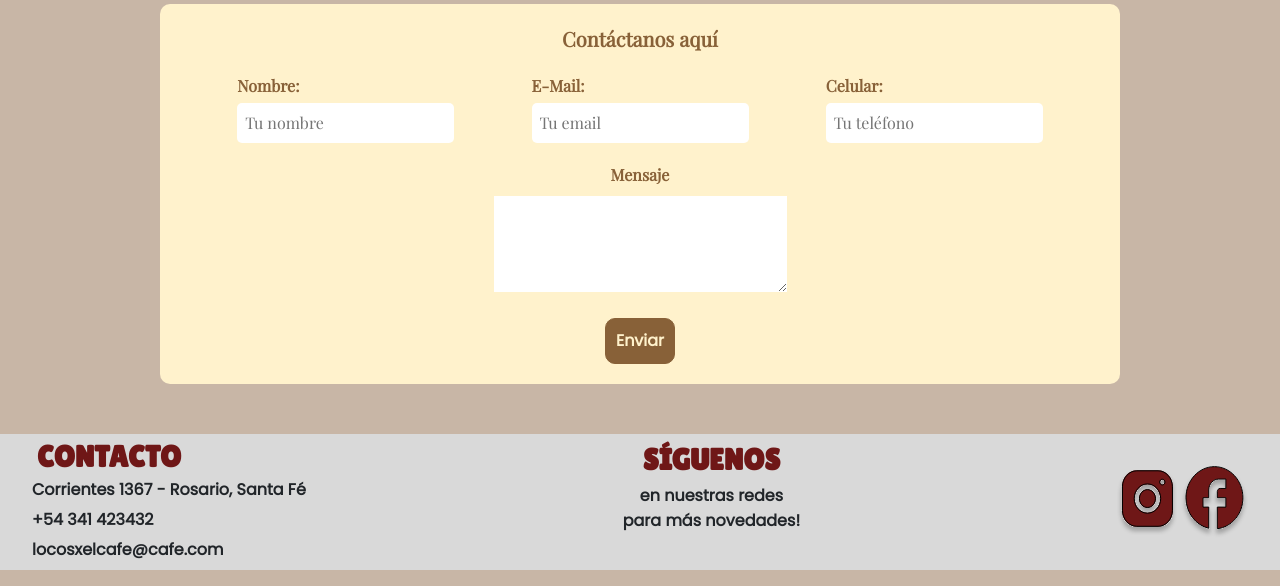
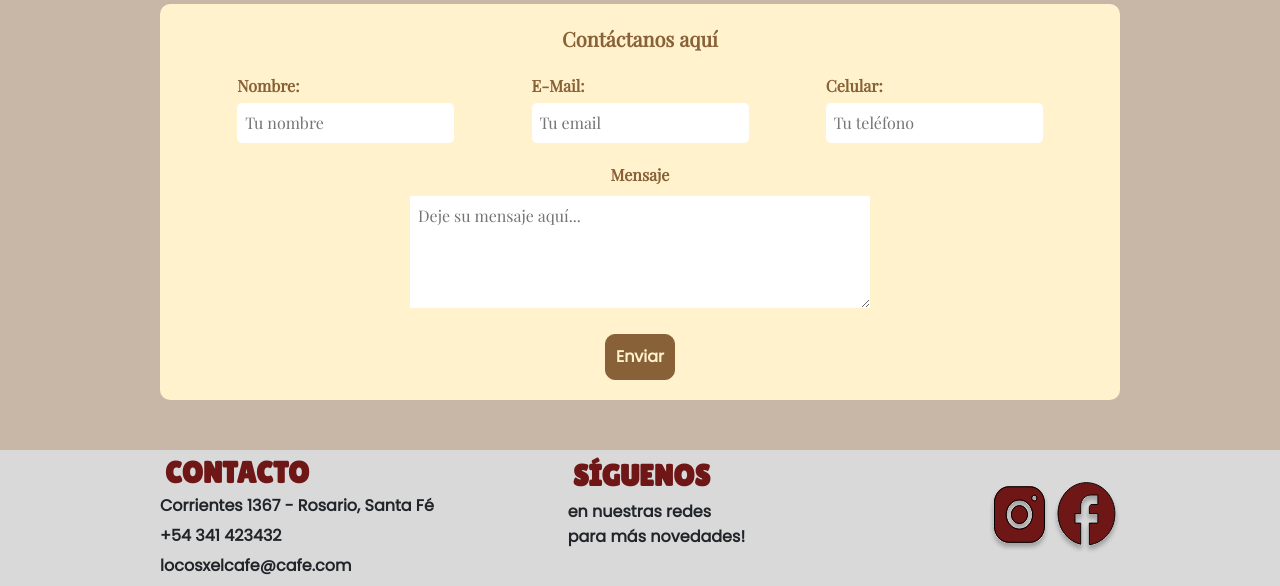
Before and after one commit to Lidbetan/coffeStore-comision39385, a website: page pages/contacto.html in a window 1280 px wide. Shown: the part 701-1287 px from the top of the page. Drawn offline with nearby package versions, Linux system fonts and the light colour scheme.

Commit message:
Modifiqué el padding del footer y el width del textarea en resoluciones >1024px

```diff
--- a/pages/contacto.html
+++ b/pages/contacto.html
@@ -99,7 +99,7 @@
 
                                 <div class="input mensaje">
                                     <label for="message">Mensaje</label><br>
-                                    <textarea id="message" name="message" rows="4" cols="30"></textarea>
+                                    <textarea id="message" name="message" rows="4" cols="30" placeholder="Deje su mensaje aquí..."></textarea>
                                 </div>
 
                             </div>
--- a/scss/layout/pages/_contacto.scss
+++ b/scss/layout/pages/_contacto.scss
@@ -63,6 +63,7 @@ main.contacto{
                                 textarea{
                                     border:none;
                                     margin-top: -2rem;
+                                    padding:0.8rem;
                                 }
 
                             }
--- a/scss/mq/_mq-1024.scss
+++ b/scss/mq/_mq-1024.scss
@@ -183,6 +183,9 @@ main.contacto {
                                     width:50%;
                                     margin-bottom:2rem;
                                     text-align: center;
+                                    textarea{
+                                        width:100%;
+                                    }
 
                                 }
                             }
@@ -253,7 +256,7 @@ footer {
     section {
         @media(min-width:1024px) {
             @include flex(row, nowrap, space-between, center);
-            width: 95%;
+            width: 75%;
 
 
             div {
@@ -274,10 +277,12 @@ footer {
 
             div.siguenos {
                 margin-top: -2.5rem;
+                padding-right: 11rem;
             }
 
             div.iconos-redes {
                 margin-top: -2.5rem;
+
             }
         }
     }
--- a/scss/mq/_mq-2560.scss
+++ b/scss/mq/_mq-2560.scss
@@ -24,7 +24,7 @@ main.contacto {
 
                                 div.input.mensaje {
                                     grid-column:1 / 4;
-                                    width: 100%;
+                                    width: 50%;
                                     margin-bottom: 2rem;
                                     text-align: center;
 
@@ -42,3 +42,20 @@ main.contacto {
         }
     }
 }
+
+/**#Footer**/
+footer {
+    section {
+        @media(min-width:2560px) {
+                div.siguenos{
+                    padding-left:11rem;
+                    padding-right:0;
+                }
+                div.iconos-redes{
+                    padding-right:23rem;
+
+
+            }
+        }
+    }
+}
--- a/scss/mq/_mq-768.scss
+++ b/scss/mq/_mq-768.scss
@@ -100,7 +100,13 @@ footer {
             }
             div.siguenos {
                 margin-top:-2.5rem;
-             }
+                h2 {
+                    text-align: left;
+                }
+                p{
+                    text-align: left;
+                }
+            }
 
             div.iconos-redes {
                 margin:-2.5rem 0;
```
Also changed, not shown: css/styles.css, 1 other file.
